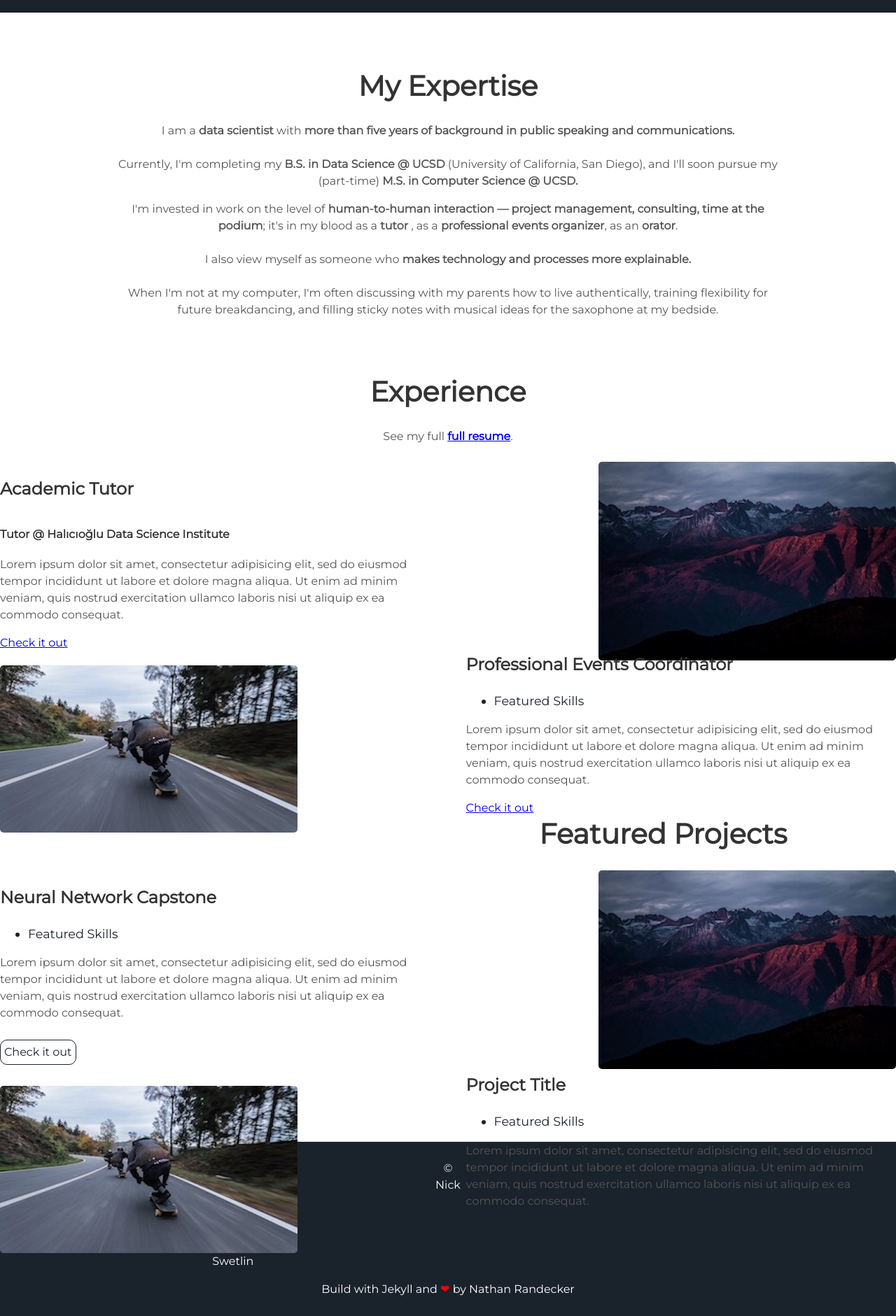
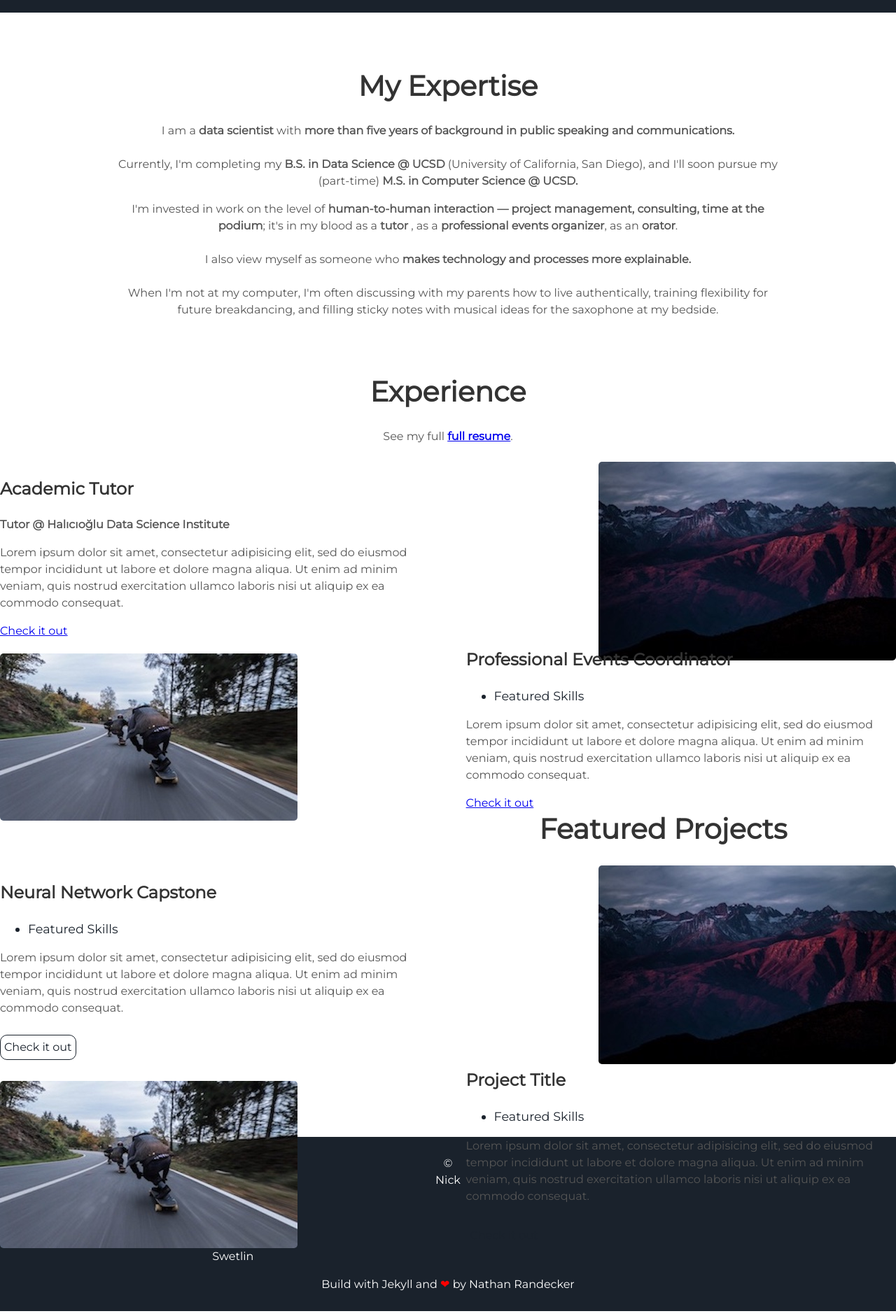
Before and after one commit to nickswetlin/nickswetlin, a Jekyll site: the page built from index.html, in a window 1280 px wide. Shown: the part 882-2763 px from the top of the page at 70% size. Built offline with Jekyll 4.4.1, drawn with Linux system fonts in a browser that asks for light colours.

Commit message:
try bold formatting no heading

```diff
--- a/_includes/experience.html
+++ b/_includes/experience.html
@@ -8,9 +8,7 @@
     </div>
     <div class="contents">
       <h3> Academic Tutor</h3>
-      <h4>Tutor @ Halıcıoğlu Data Science Institute
-
-      </h4>
+      <b>Tutor @ Halıcıoğlu Data Science Institute </b>
       <p>Lorem ipsum dolor sit amet, consectetur adipisicing elit, sed do eiusmod tempor incididunt ut labore et dolore magna aliqua. Ut enim ad minim veniam, quis nostrud exercitation ullamco laboris nisi ut aliquip ex ea commodo consequat.</p>
       <a class="projects-link" href="#">Check it out</a>
     </div>
```
